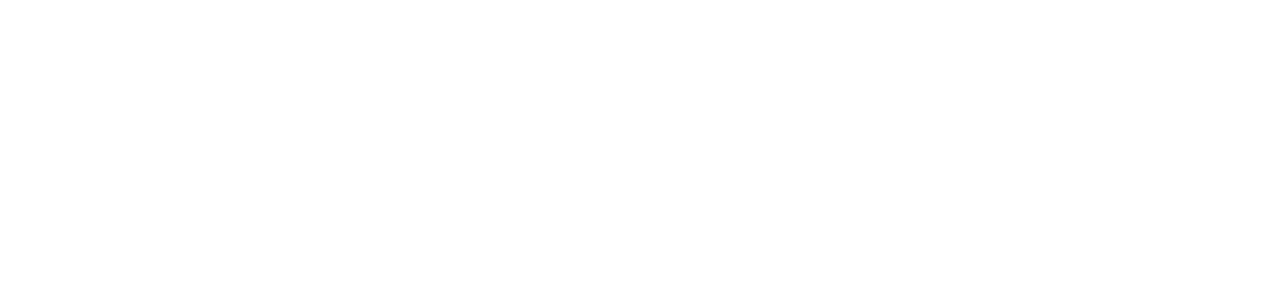
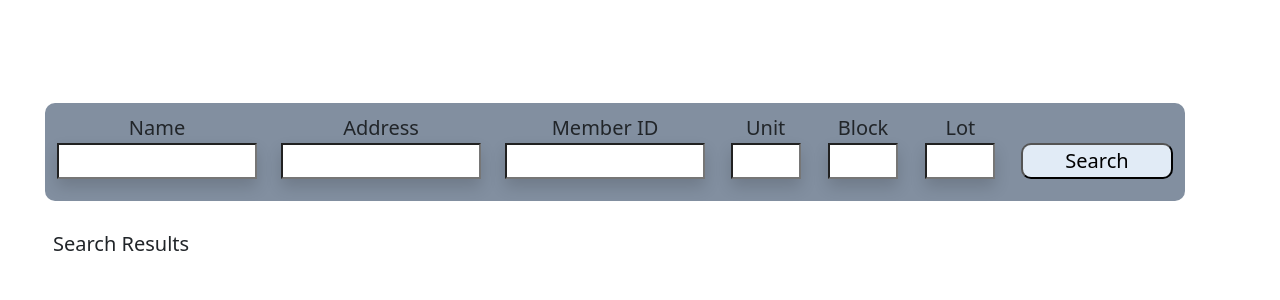
Before and after one commit to LAARC-FSU/HOA-Manager-UI, an Angular app: page / in a window 1280 px wide. Shown: the top 300 px of the page. Built offline with nearby package versions, Linux system fonts and the light colour scheme.

Commit message:
created search input form for property search

```diff
--- a/src/app/find-property/find-property.component.html
+++ b/src/app/find-property/find-property.component.html
@@ -1,3 +1,5 @@
+
 <div>
   <search-box></search-box>
+  <div style="font-size: 20px; padding-left: 53px; padding-top: 229px">Search Results</div>
 </div>
--- a/src/app/find-property/search-box/search-box.component.html
+++ b/src/app/find-property/search-box/search-box.component.html
@@ -1,3 +1,31 @@
 <div class="container">
-
+  <div class="row" style="padding-top: 10px">
+    <div class="col">
+      <label for="name">Name</label>
+      <input class="shadow" type="text" id="name" style="max-width: 200px">
+    </div>
+    <div class="col">
+      <label for="address">Address</label>
+      <input class="shadow" type="text" id="address" style="max-width: 200px">
+    </div>
+    <div class="col">
+      <label for="memberid">Member ID</label>
+      <input class="shadow" type="text" id="memberid" style="max-width: 200px">
+    </div>
+    <div class="col">
+      <label for="unit">Unit</label>
+      <input class="shadow" type="text" id="unit" style="max-width: 70px">
+    </div>
+    <div class="col">
+      <label for="block">Block</label>
+      <input class="shadow" type="text" id="block" style="max-width: 70px">
+    </div>
+    <div class="col">
+      <label for="lot">Lot</label>
+      <input class="shadow" type="text" id="lot" style="max-width: 70px">
+    </div>
+    <div class="col" style="padding-top: 30px">
+      <button type="button" style="min-width: 152px; border-radius: 10px;background-color: #E1EBF6">Search</button>
+    </div>
+  </div>
 </div>
--- a/src/app/find-property/search-box/search-box.component.scss
+++ b/src/app/find-property/search-box/search-box.component.scss
@@ -0,0 +1,17 @@
+.container{
+  position: absolute;
+  left: 45px;
+  top: 103px;
+  width: 1335px;
+  height: 98px;
+  border-radius: 10px;
+  background-color: #828fa0;
+  font-size: 20px;
+  font-weight: 400;
+}
+.col{
+  text-align: center;
+}
+.row{
+  align-items: center;
+}
```
